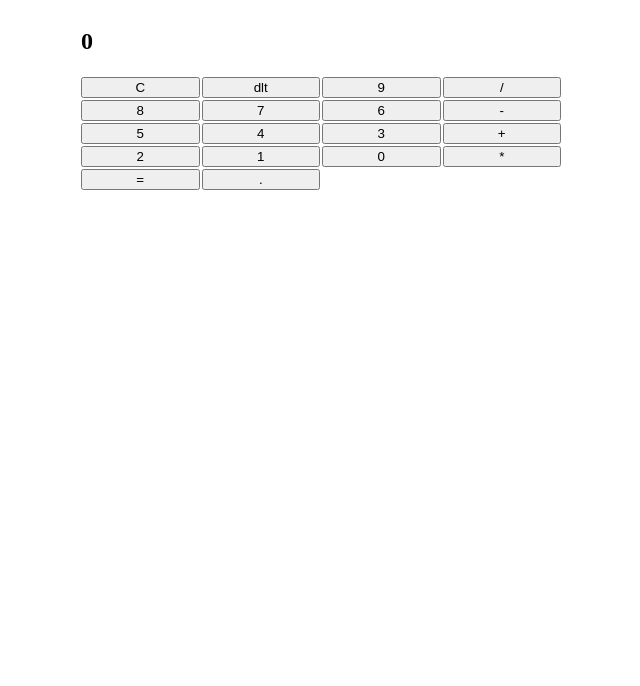
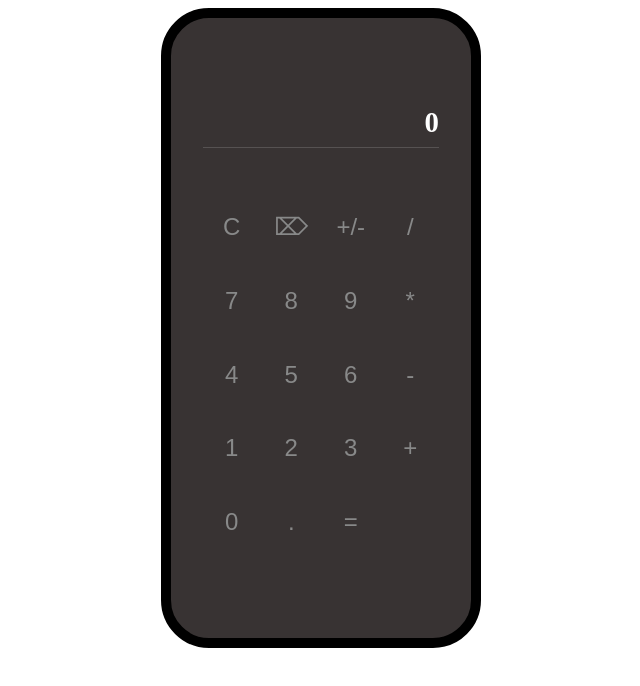
Before and after one commit to kaizen-minded/ToP-calculator, a plain HTML site: page index.html in a window 1280 px wide. Shown: the whole page, without its empty margins (319-959 px from the left). Drawn offline with Linux system fonts and the light colour scheme.

Commit message:
add styling

```diff
--- a/index.html
+++ b/index.html
@@ -11,24 +11,25 @@
   <body>
     <section class="calculator">
       <h2 class="display">0</h2>
-      <button data-type="clear">C</button>
-      <button data-type="backspace">dlt</button>
-      <button data-type="number">9</button>
-      <button data-type="number">8</button>
-      <button data-type="number">7</button>
-      <button data-type="number">6</button>
-      <button data-type="number">5</button>
-      <button data-type="number">4</button>
-      <button data-type="number">3</button>
-      <button data-type="number">2</button>
-      <button data-type="number">1</button>
-      <button data-type="number">0</button>
-      <button data-type="calculate">=</button>
-      <button data-type="decimal">.</button>
-      <button class="operator" data-type="operator">*</button>
-      <button class="operator" data-type="operator">/</button>
-      <button class="operator" data-type="operator">-</button>
-      <button class="operator" data-type="operator">+</button>
+      <button class="btn" data-type="clear">C</button>
+      <button class="btn" data-type="backspace">⌦</button>
+      <button class="btn" data-type="neg-pos">+/-</button>
+      <button class="btn" data-type="number">7</button>
+      <button class="btn" data-type="number">8</button>
+      <button class="btn" data-type="number">9</button>
+      <button class="btn" data-type="number">4</button>
+      <button class="btn" data-type="number">5</button>
+      <button class="btn" data-type="number">6</button>
+      <button class="btn" data-type="number">1</button>
+      <button class="btn" data-type="number">2</button>
+      <button class="btn" data-type="number">3</button>
+      <button class="btn" data-type="number">0</button>
+      <button class="btn" data-type="decimal">.</button>
+      <button class="btn" data-type="calculate">=</button>
+      <button class="btn operator" data-type="operator">/</button>
+      <button class="btn operator" data-type="operator">*</button>
+      <button class="btn operator" data-type="operator">-</button>
+      <button class="btn operator" data-type="operator">+</button>
     </section>
   </body>
 </html>
--- a/styles.css
+++ b/styles.css
@@ -1,13 +1,52 @@
+* {
+  box-sizing: border-box;
+}
+
 .calculator {
   display: grid;
   grid-template-columns: repeat(4, 1fr);
-  inline-size: 30rem;
+  gap: 0.125rem;
+  /* block-size: 30rem; */
+  inline-size: 20rem;
+  aspect-ratio: 1 / 2;
   margin-inline: auto;
-  gap: 0.125rem;
+  background-color: hsl(0, 5%, 21%);
+  padding-inline: 2rem;
+  padding-block: 5rem;
+  border-radius: 48px;
+  border: 10px solid black;
 }
-h2 {
+
+.display {
   grid-column: 1 / -1;
+  color: #ffffff;
+  font-size: 1.8rem;
+  margin-block: 0;
+  border-bottom: 1px solid #565252;
+  max-width: 100%;
+  height: min-content;
+  padding: 0.5rem 0;
+  word-wrap: break-word;
+  word-break: break-all;
+  direction: rtl;
 }
+
+.btn {
+  color: #888989;
+  border: none;
+  background-color: transparent;
+  font-size: 1.5rem;
+}
+
+.btn:hover {
+  outline: 1px solid white;
+  color: white;
+}
+
+.btn:active {
+  background-color: hsl(0, 5%, 31%);
+}
+
 .operator {
   grid-column: 4;
 }
```
